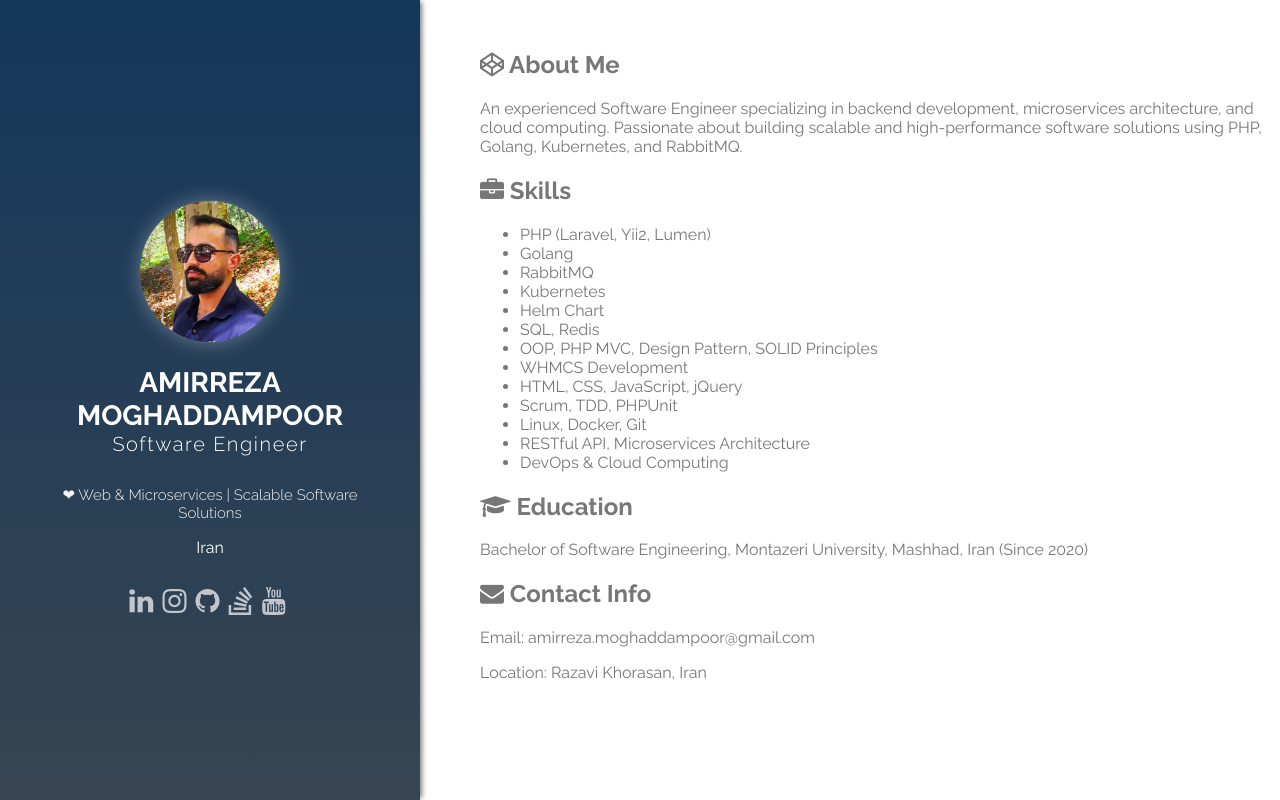
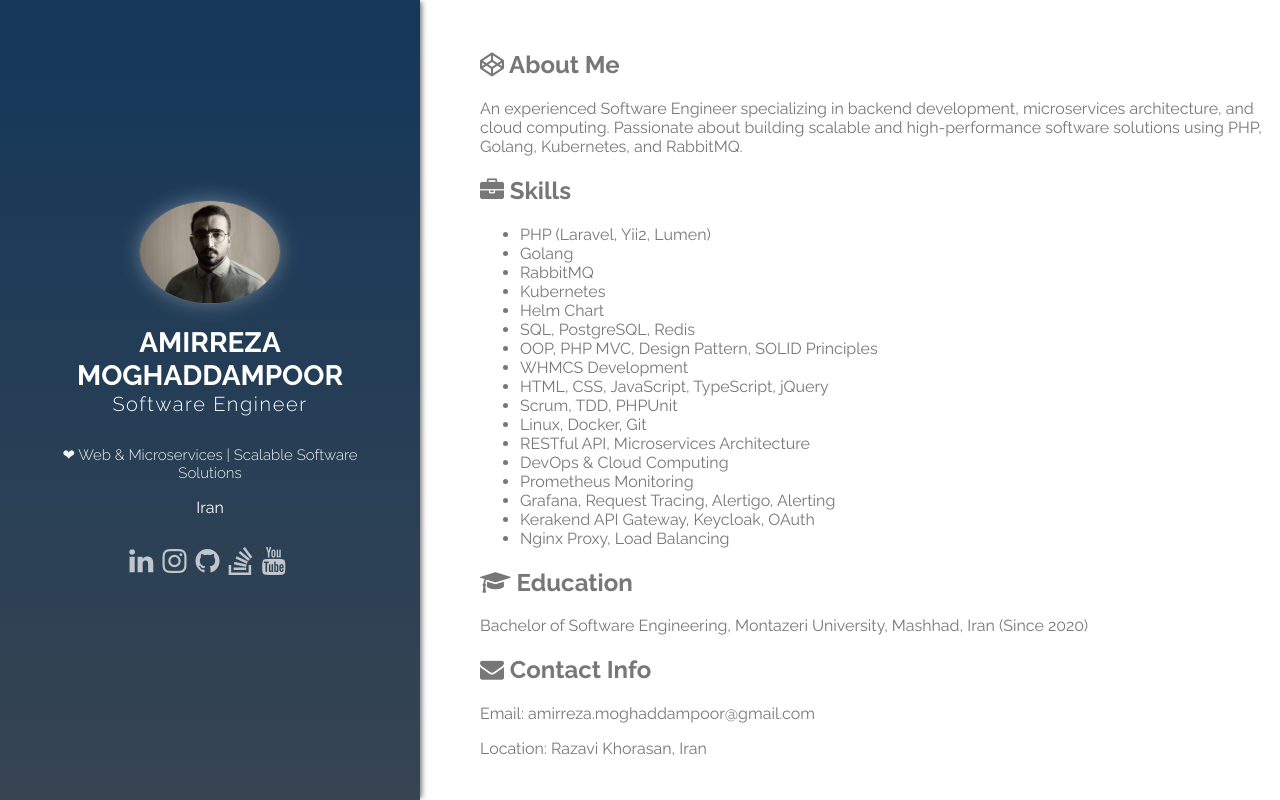
Before and after one commit to amrmrp/am-dev.ir, a website: page index.html in a window 1280 px wide. Drawn offline with Linux system fonts and the light colour scheme.

Commit message:
Update index.html

```diff
--- a/index.html
+++ b/index.html
@@ -4,7 +4,7 @@
 <head>
   <meta charset="UTF-8">
   <meta name="viewport" content="width=device-width, initial-scale=1.0">
-  <meta name="keywords" content="Amirreza Moghaddampoor, Software Engineer, Backend Developer, PHP, Laravel, WHMCS, Microservices, Golang, RabbitMQ, Kubernetes, Helm Chart, DevOps, Cloud Computing, RESTful APIs, Docker, Agile Development, TDD, Git, Linux, Redis, SQL, Software Architecture, Scalable Systems, High-Performance Computing">
+  <meta name="keywords" content="Amirreza Moghaddampoor, Software Engineer, Backend Developer, PHP, Laravel, WHMCS, Microservices, Golang, RabbitMQ, Kubernetes, Helm Chart, DevOps, Cloud Computing, RESTful APIs, Docker, Agile Development, TDD, Git, Linux, Redis, SQL, PostgreSQL, Prometheus, Grafana, Request Tracing, Alertigo, Alerting, Scalable Systems, High-Performance Computing, JavaScript, TypeScript, Kerakend API Gateway, Keycloak, OAuth, Nginx Proxy, Load Balancing">
   <meta name="description" content="Amirreza Moghaddampoor - Experienced Software Engineer specializing in backend development, microservices architecture, cloud computing, and scalable systems.">
   <meta name="author" content="Amirreza Moghaddampoor">
   <title>Amirreza Moghaddampoor | Software Engineer & Backend Developer</title>
@@ -19,7 +19,7 @@
       <div class="sidebar">
         <div class="bio">
           <div class="avatar">
-            <img src="./web2.jpg" alt="Amirreza Moghaddampoor - Software Engineer Profile Picture">
+            <img src="./me.png" alt="Amirreza Moghaddampoor - Software Engineer Profile Picture">
           </div>
           <div class="title">
             <h1>Amirreza Moghaddampoor</h1>
@@ -47,7 +47,10 @@
         <div class="content">
           <section>
             <h2><i class="fa fa-codepen"></i> About Me</h2>
-            <p>An experienced Software Engineer specializing in backend development, microservices architecture, and cloud computing. Passionate about building scalable and high-performance software solutions using PHP, Golang, Kubernetes, and RabbitMQ.</p>
+            <p>An experienced Software Engineer specializing in backend development,
+               microservices architecture, and cloud computing. Passionate about
+               building scalable and high-performance software solutions using PHP,
+               Golang, Kubernetes, and RabbitMQ.</p>
           </section>
 
           <section>
@@ -58,14 +61,18 @@
               <li>RabbitMQ</li>
               <li>Kubernetes</li>
               <li>Helm Chart</li>
-              <li>SQL, Redis</li>
+              <li>SQL, PostgreSQL, Redis</li>
               <li>OOP, PHP MVC, Design Pattern, SOLID Principles</li>
               <li>WHMCS Development</li>
-              <li>HTML, CSS, JavaScript, jQuery</li>
+              <li>HTML, CSS, JavaScript, TypeScript, jQuery</li>
               <li>Scrum, TDD, PHPUnit</li>
               <li>Linux, Docker, Git</li>
               <li>RESTful API, Microservices Architecture</li>
               <li>DevOps & Cloud Computing</li>
+              <li>Prometheus Monitoring</li>
+              <li>Grafana, Request Tracing, Alertigo, Alerting</li>
+              <li>Kerakend API Gateway, Keycloak, OAuth</li>
+              <li>Nginx Proxy, Load Balancing</li>
             </ul>
           </section>
 
```
